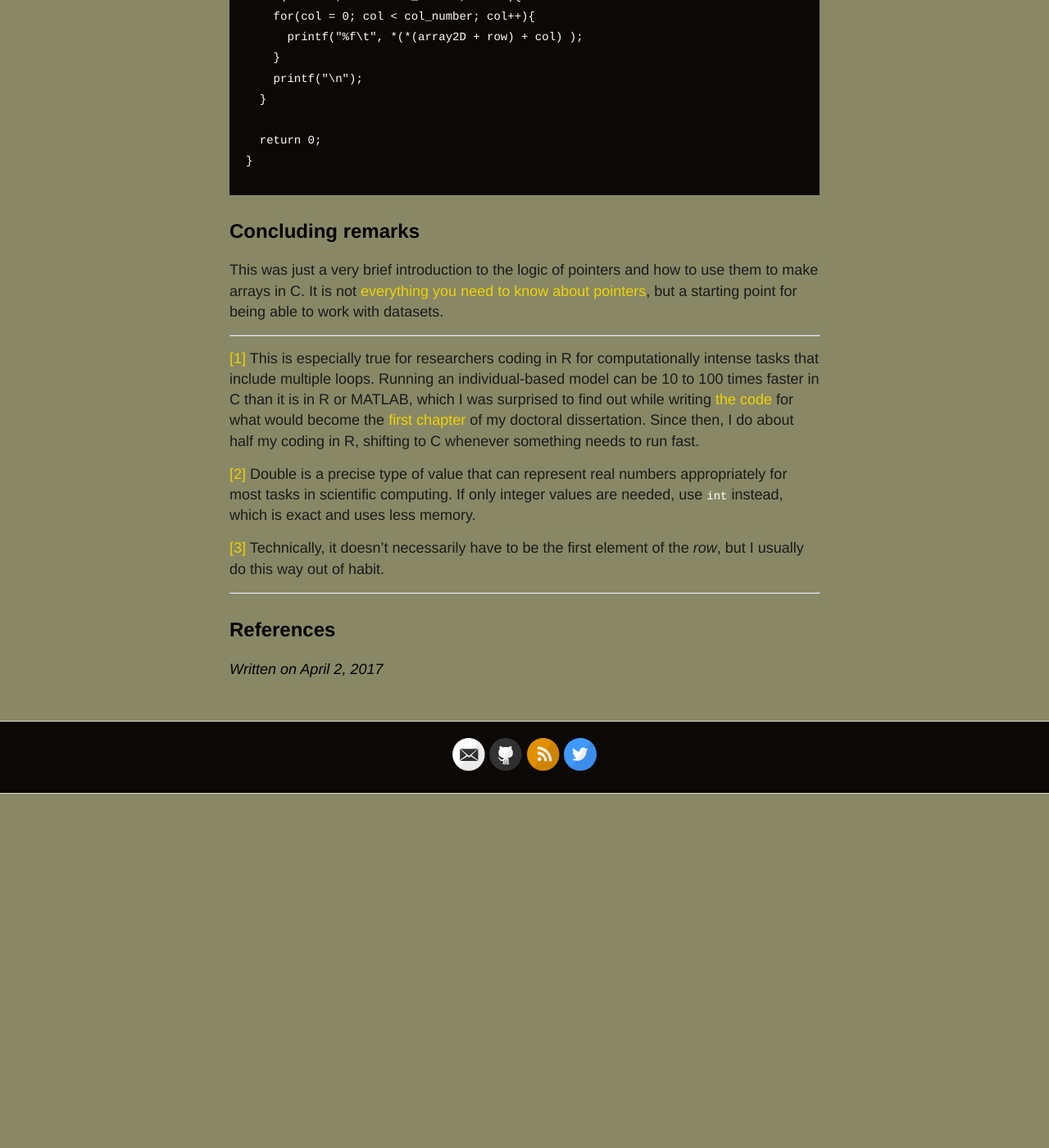
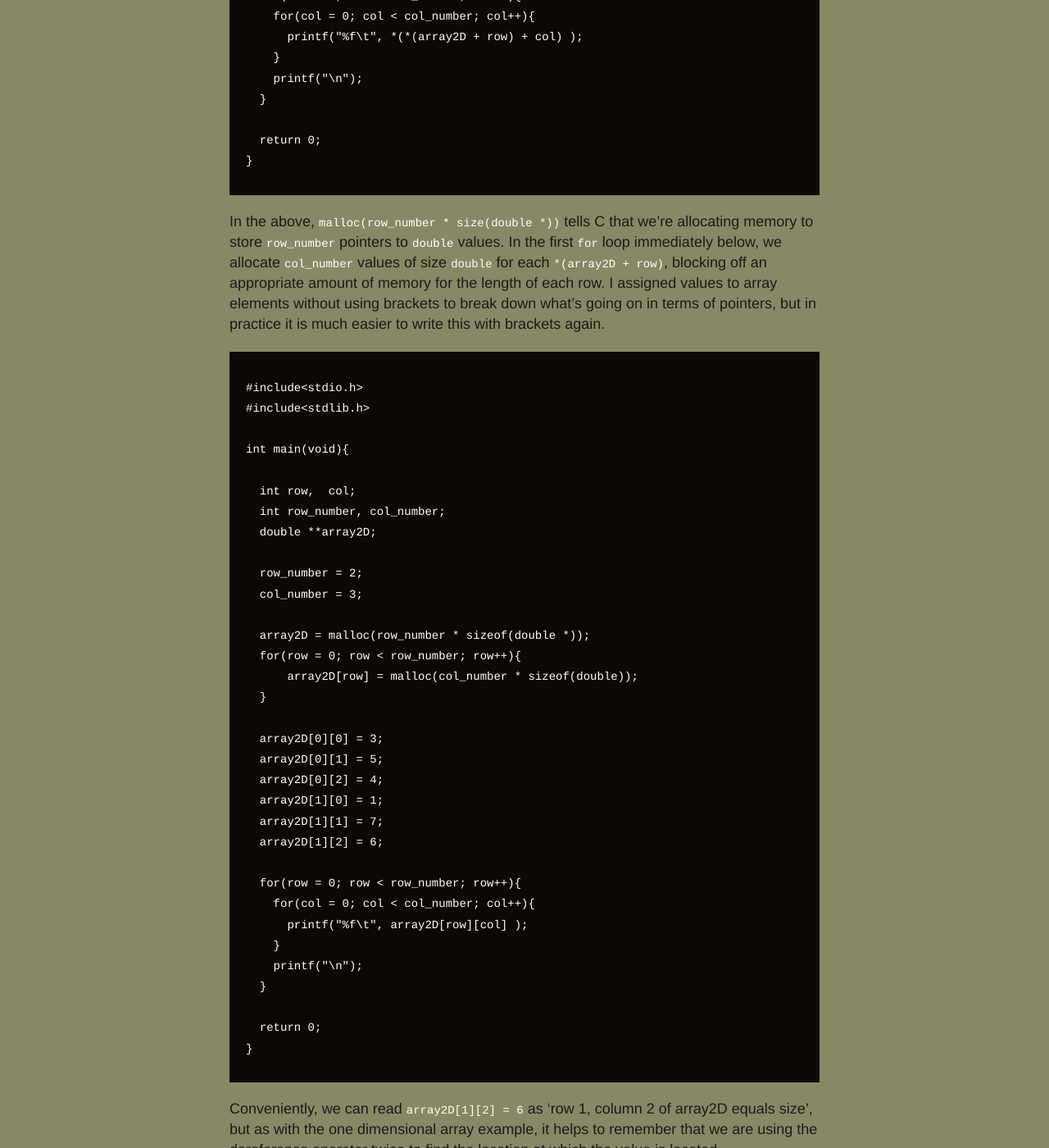
Before and after one commit to bradduthie/blog, a Jekyll site: the page built from _posts/2017-04-02-pointers-in-c-for-scientists.md, in a window 1280 px wide and 1400 px high, scrolled down 8466 px. Shown: the whole window at 82% size. Built offline with Jekyll 4.4.1, drawn with Linux system fonts in a browser that asks for light colours; our own code applies the rules of GitHub Pages for plain Markdown files; comment, search, counter and statistics services are not loaded; before the commit the page ends 9434 px from its top, so only the background shows below that; some of the changed text lies outside the part shown.

Commit message:
Almost done, code with brackets done

```diff
--- a/_posts/2017-04-02-pointers-in-c-for-scientists.md
+++ b/_posts/2017-04-02-pointers-in-c-for-scientists.md
@@ -463,6 +463,54 @@ memory for each row separately, which can be done using the code below.
       return 0;
     }
 
+In the above, `malloc(row_number * size(double *))` tells C that we're
+allocating memory to store `row_number` pointers to `double` values. In
+the first `for` loop immediately below, we allocate `col_number` values
+of size `double` for each `*(array2D + row)`, blocking off an
+appropriate amount of memory for the length of each row. I assigned
+values to array elements without using brackets to break down what's
+going on in terms of pointers, but in practice it is much easier to
+write this with brackets again.
+
+    #include<stdio.h>
+    #include<stdlib.h>
+
+    int main(void){
+
+      int row,  col;
+      int row_number, col_number;
+      double **array2D;
+
+      row_number = 2;
+      col_number = 3;
+
+      array2D = malloc(row_number * sizeof(double *));
+      for(row = 0; row < row_number; row++){
+          array2D[row] = malloc(col_number * sizeof(double));
+      }
+
+      array2D[0][0] = 3;
+      array2D[0][1] = 5;
+      array2D[0][2] = 4;
+      array2D[1][0] = 1;
+      array2D[1][1] = 7;
+      array2D[1][2] = 6;
+
+      for(row = 0; row < row_number; row++){
+        for(col = 0; col < col_number; col++){
+          printf("%f\t", array2D[row][col] );
+        }
+        printf("\n");
+      }
+
+      return 0;
+    }
+
+Conveniently, we can read `array2D[1][2] = 6` as 'row 1, column 2 of
+array2D equals size', but as with the one dimensional array example, it
+helps to remember that we are using the dereference operator twice to
+find the location at which the value is located.
+
 Concluding remarks
 ------------------
 
```
Also changed, not shown: other parts of _posts/2017-04-02-pointers-in-c-for-scientists.md (+1 -1 lines), _rmd/2017-04-02-pointers-in-c-for-scientists.Rmd (+41 -1 lines).
